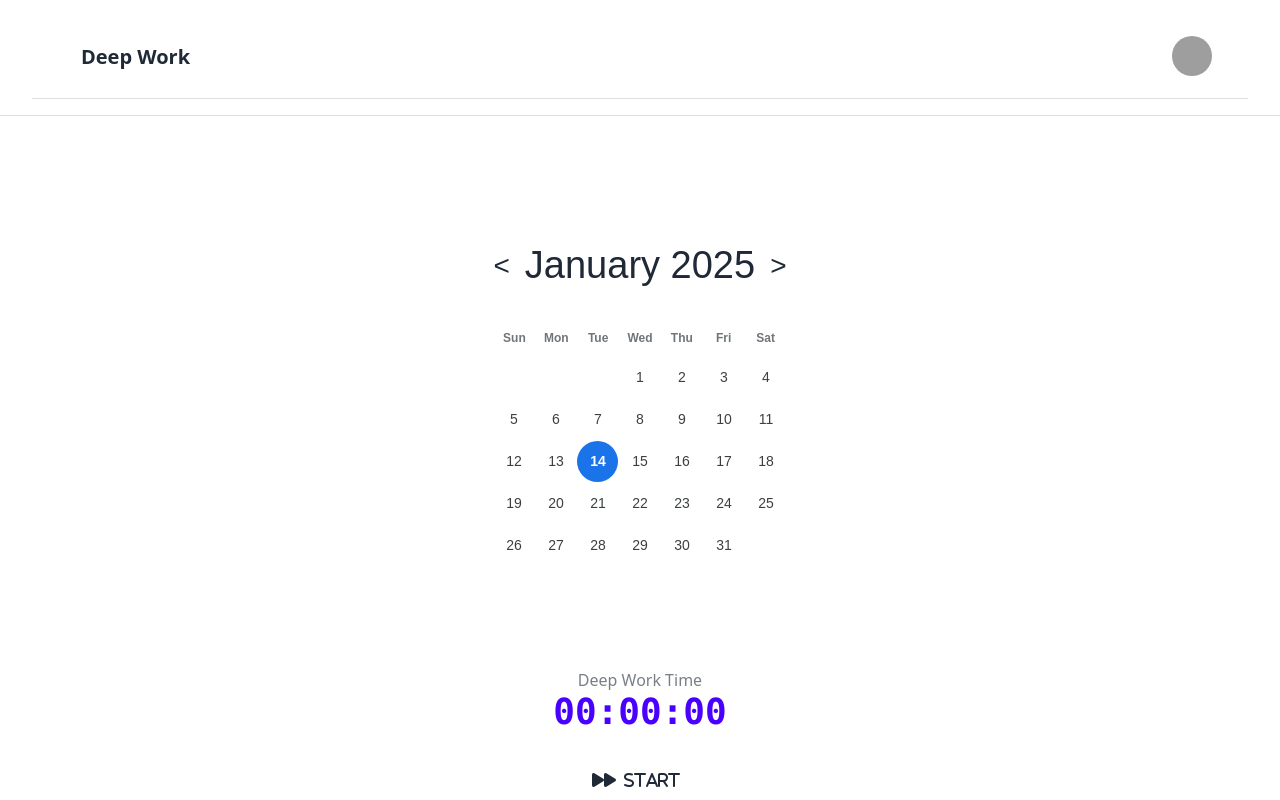
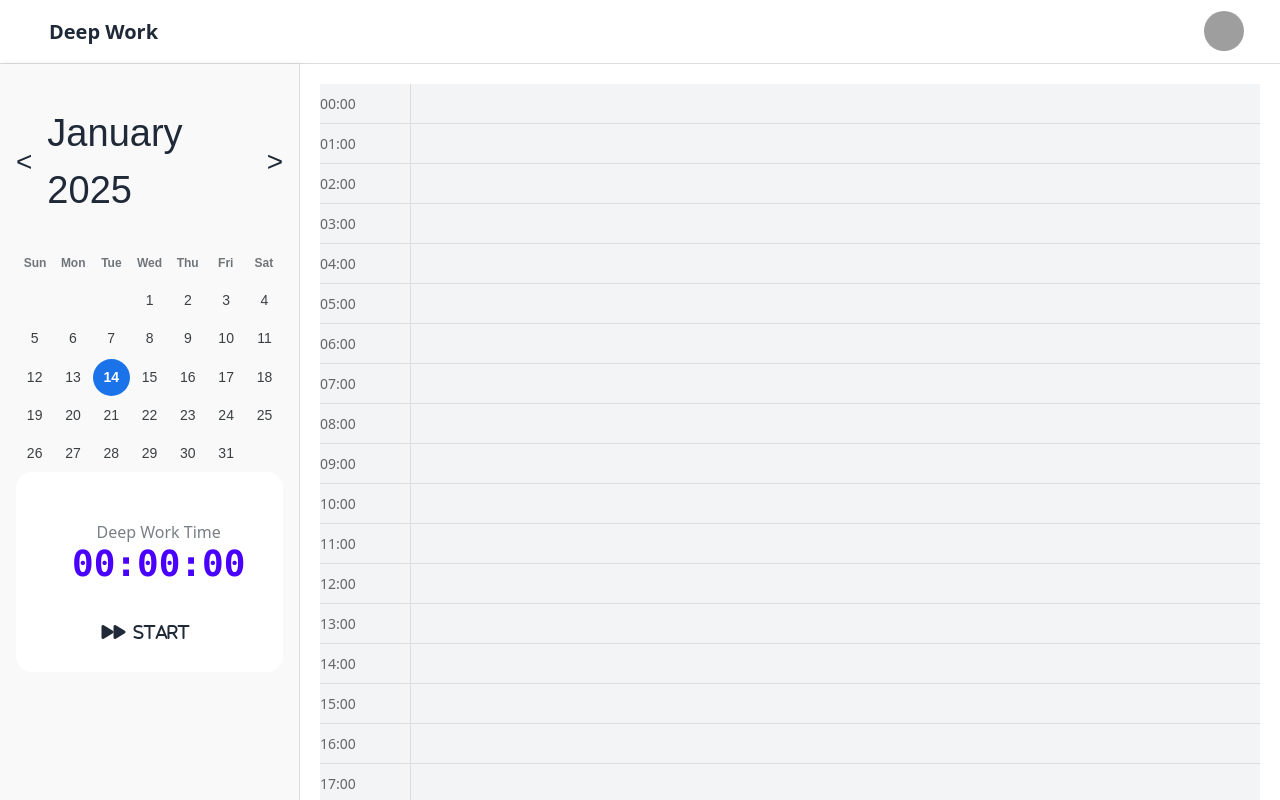
Before and after one commit to Siwi0w0/DeepWork-Frontend, a React (Vite) app: page /home in a window 1280 px wide. Shown: the top 800 px of the page. Built offline with nearby package versions, Linux system fonts and the light colour scheme; grey boxes are pictures that could not be loaded; the HTML template or start-up script is replaced by a standard one.

Commit message:
modify homepage style

```diff
--- a/src/App.css
+++ b/src/App.css
@@ -1,10 +1,17 @@
-#root {
+:root {
+  margin: 0;
+  padding: 0;
+  box-sizing: border-box;
+  font-family: Arial, sans-serif;
   max-width: 100%;
   height: 100%;
+}
+
+body,
+html {
   margin: 0;
   padding: 0;
-  display: flex;
-  flex-direction: column;
+  height: 100%;
 }
 
 .card {
@@ -14,34 +21,3 @@
 .read-the-docs {
   color: #888;
 }
-
-.container {
-  display: flex;
-  flex-direction: row;
-  width: 100%;
-  overflow: hidden;
-  flex-grow: 1;
-  height: calc(100vh - 4rem);
-  padding: 0;
-}
-
-.calendar-panel {
-  flex: 0 0 300px;
-  /* float: left; */
-  min-width: 300px;
-  overflow-y: auto;
-  margin-right: 20px;
-  background-color: #f9f9f9;
-  padding: 20px;
-  align-items: flex-start;
-}
-
-.time-axis-panel {
-  display: flex;
-  flex-direction: column;
-  overflow-y: auto;
-  padding: 10px;
-  flex-grow: 1;
-  min-width: 500px;
-  max-width: 100%;
-}
--- /dev/null
+++ b/src/css/Home.css
@@ -0,0 +1,37 @@
+.home-container {
+  display: flex;
+  flex-direction: column;
+  height: 100vh;
+}
+
+.content-container {
+  display: flex;
+  flex: 1;
+}
+
+.calendar-panel {
+  flex: 0 0 300px;
+  display: flex;
+  flex-direction: column;
+  overflow-y: auto;
+  background-color: #f9f9f9;
+  padding: 16px;
+  box-shadow: 2px 0px 5px rgba(0, 0, 0, 0.1); /* 增加分隔感 */
+  border-right: 1px solid #ddd;
+}
+
+.time-axis-panel {
+  flex: 1; /* 填充右侧剩余空间 */
+  overflow-y: auto; /* 支持滚动 */
+  background-color: #ffffff;
+  padding: 20px;
+  box-sizing: border-box; /* 包括内边距 */
+}
+
+.time-slot {
+  height: 60px; /* 每个小时块高度 */
+  border-bottom: 1px solid #ddd;
+  display: flex;
+  align-items: center;
+  padding-left: 10px;
+}
--- a/src/pages/Home.tsx
+++ b/src/pages/Home.tsx
@@ -4,6 +4,7 @@ import Calendar from "../components/calendar/Calendar";
 import TimeAxis from "../components/timeAxis/TimeAxis";
 import Timer from "../components/timer/Timer";
 import { useNavigate } from "react-router-dom";
+import "../css/Home.css";
 
 const Home: React.FC = () => {
   const navigate = useNavigate();
@@ -12,17 +13,21 @@ const Home: React.FC = () => {
     localStorage.removeItem("isLoggedIn");
     navigate("/");
   };
+
   return (
-    <div className="container">
-      <div className="navbar">
+    <div className="home-container">
       <Navbar />
-      </div>
-      <div className="calendar-panel flex min-h-screen flex-col items-center justify-between p-24">
+      <div className="content-container">
+        {/* left: calendar & timer */}
+        <div className="calendar-panel">
           <Calendar />
           <Timer />
         </div>
+
+        {/* right: time-axis */}
         <div className="time-axis-panel">
           <TimeAxis />
+        </div>
       </div>
     </div>
   );
```
Lines whose indentation alone changed are shown as unchanged.
